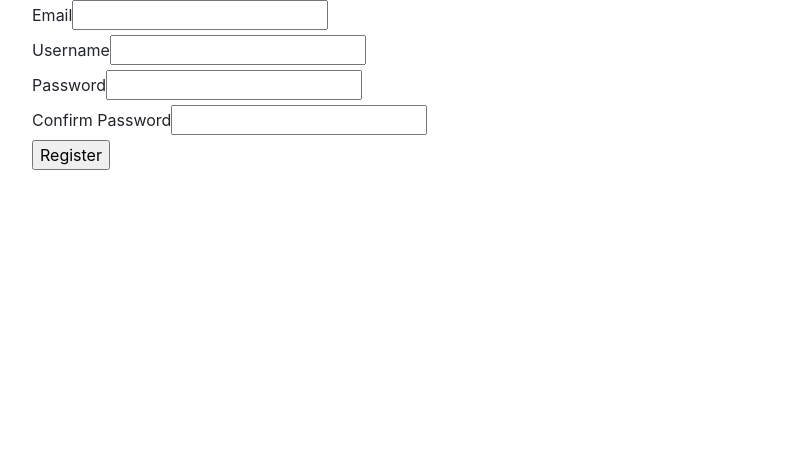
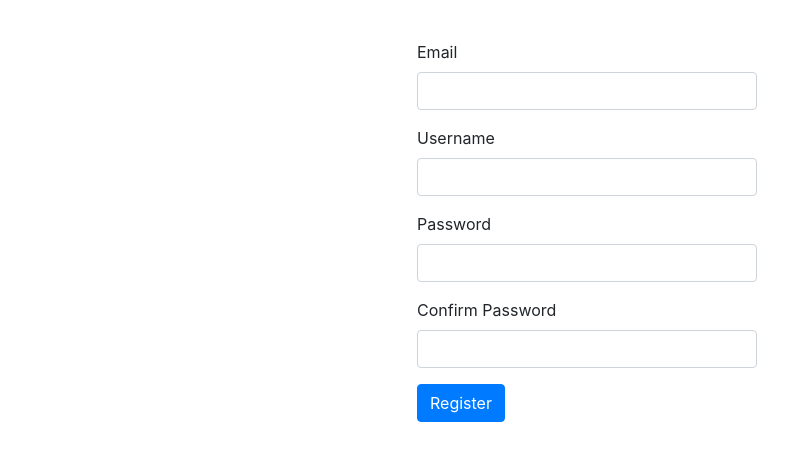
Before and after one commit to vgeorgo/courses-python-udemy-create-websites-using-flask, a Flask app: page /register in a window 1280 px wide. Shown: the part 56-517 px from the top of the page, without its empty margins (53-841 px from the left). Run offline with Flask 2, Linux system fonts and the light colour scheme; some libraries are stand-ins or nearby versions.

Commit message:
Fixes and layout improvements

```diff
--- a/SocialCompanyBlog/puppycompanyblog/core/views.py
+++ b/SocialCompanyBlog/puppycompanyblog/core/views.py
@@ -6,7 +6,7 @@ core = Blueprint('core',__name__)
 @core.route('/')
 def index():
     page = request.args.get('page', 1, type=int)
-    blog_posts = BlogPost.query.order_by(BlogPost.date.desc()).paginate(page=page, per_page=10)
+    blog_posts = BlogPost.query.order_by(BlogPost.date.desc()).paginate(page=page, per_page=6)
     return render_template('index.html',blog_posts=blog_posts)
 
 @core.route('/info')
--- /dev/null
+++ b/SocialCompanyBlog/puppycompanyblog/static/master.css
@@ -0,0 +1,3 @@
+.container-form {
+  margin-top: 40px;
+}
--- a/SocialCompanyBlog/puppycompanyblog/templates/base.html
+++ b/SocialCompanyBlog/puppycompanyblog/templates/base.html
@@ -8,6 +8,9 @@
     <script src="https://code.jquery.com/jquery-3.2.1.slim.min.js" integrity="sha384-KJ3o2DKtIkvYIK3UENzmM7KCkRr/rE9/Qpg6aAZGJwFDMVNA/GpGFF93hXpG5KkN" crossorigin="anonymous"></script>
     <script src="https://cdnjs.cloudflare.com/ajax/libs/popper.js/1.12.9/umd/popper.min.js" integrity="sha384-ApNbgh9B+Y1QKtv3Rn7W3mgPxhU9K/ScQsAP7hUibX39j7fakFPskvXusvfa0b4Q" crossorigin="anonymous"></script>
     <script src="https://maxcdn.bootstrapcdn.com/bootstrap/4.0.0/js/bootstrap.min.js" integrity="sha384-JZR6Spejh4U02d8jOt6vLEHfe/JQGiRRSQQxSfFWpi1MquVdAyjUar5+76PVCmYl" crossorigin="anonymous"></script>
+
+    <link rel="stylesheet" href="/static/master.css" crossorigin="anonymous">
+    <script src="/static/master.js" crossorigin="anonymous"></script>
   </head>
   <body>
     <nav class="navbar navbar-expand-lg navbar-light bg-light">
--- a/SocialCompanyBlog/puppycompanyblog/templates/register.html
+++ b/SocialCompanyBlog/puppycompanyblog/templates/register.html
@@ -1,12 +1,28 @@
 {% extends 'base.html' %}
 
 {% block content %}
-  <form class="" method="POST">
-    {{form.hidden_tag()}}
-    {{form.email.label}}{{form.email()}}<br>
-    {{form.username.label}}{{form.username()}}<br>
-    {{form.password.label}}{{form.password()}}<br>
-    {{form.pass_confirm.label}}{{form.pass_confirm()}}<br>
-    {{form.submit()}}
-  </form>
+  <div class="container container-form col-sm-4">
+    <form class="form-group" method="POST">
+      {{form.hidden_tag()}}
+      <div class="form-group">
+        {{form.email.label(class='form-control-label')}}
+        {{form.email(class='form-control')}}
+      </div>
+      <div class="form-group">
+        {{form.username.label(class='form-control-label')}}
+        {{form.username(class='form-control')}}
+      </div>
+      <div class="form-group">
+        {{form.password.label(class='form-control-label')}}
+        {{form.password(class='form-control')}}
+      </div>
+      <div class="form-group">
+        {{form.pass_confirm.label(class='form-control-label')}}
+        {{form.pass_confirm(class='form-control')}}
+      </div>
+      <div class="form-group">
+        {{form.submit(class='btn btn-primary')}}
+      </div>
+    </form>
+  </div>
 {% endblock %}
--- a/SocialCompanyBlog/puppycompanyblog/templates/user_blog_posts.html
+++ b/SocialCompanyBlog/puppycompanyblog/templates/user_blog_posts.html
@@ -21,7 +21,7 @@
 
   <nav aria-label="Page">
     <ul class="pagination justify-content-center">
-      {% for page_num in blog_posts.iter_pages(left_edge=1,right_edge=1,left_current=1,right_current=2) %}
+      {% for page_num in blog_posts.iter_pages() %}
         {% if blog_posts.page == page_num %}
           <li class="page-item disabled"><a class="page-link" href="#">{{page_num}}</a></li>
         {% else %}
```
Also changed, not shown: SocialCompanyBlog/puppycompanyblog/templates/login.html (+16 -6 lines), SocialCompanyBlog/puppycompanyblog/static/master.js (added).
